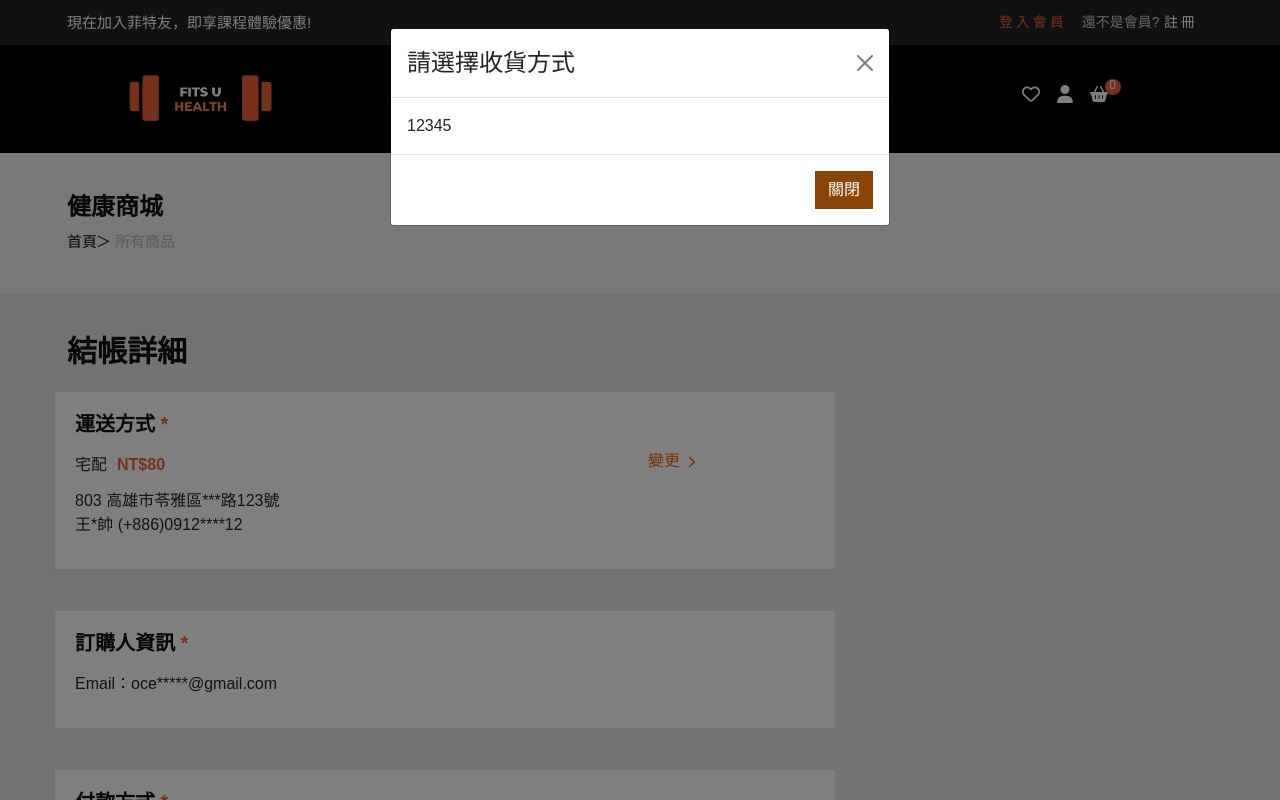
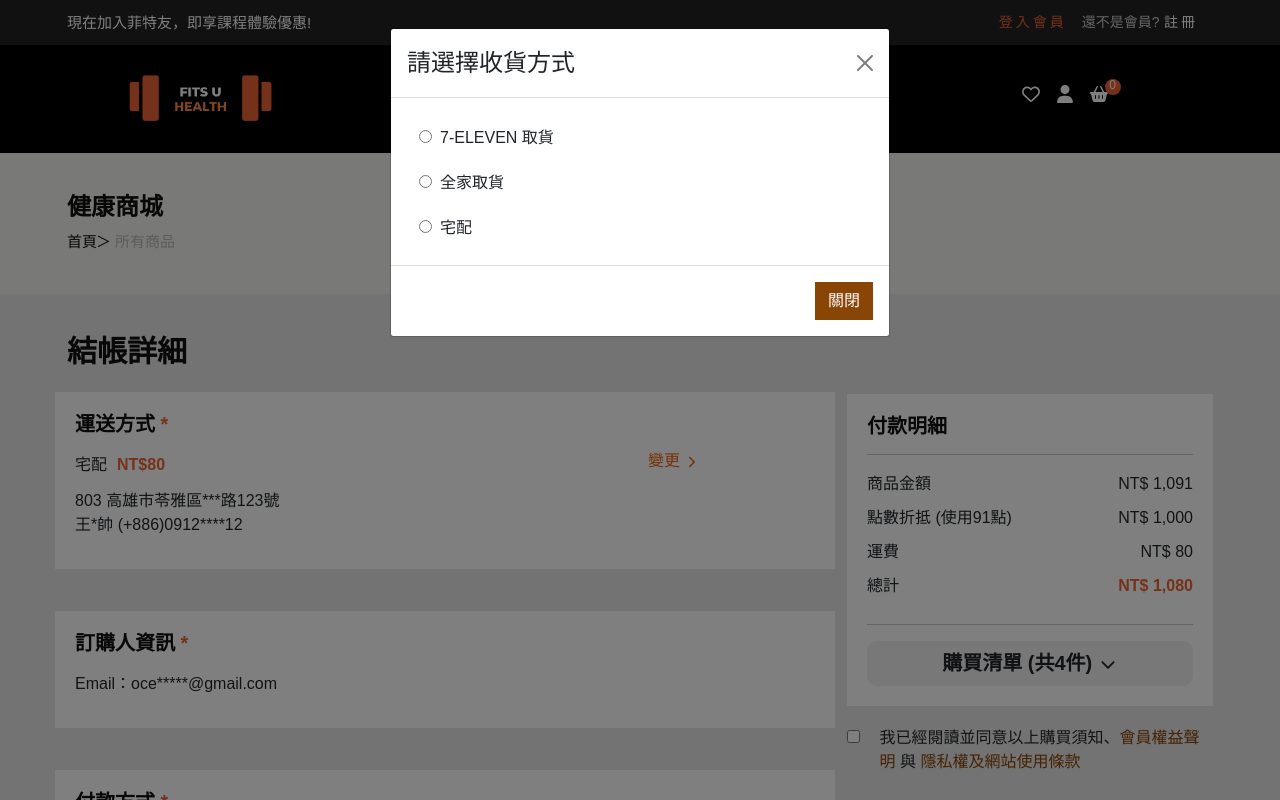
Before and after one commit to ni86910/team1_final, a Next.js app in the folder frontend-react/: page /cart/checkout in a window 1280 px wide. Both pictures are taken after a click on the link "變更". Shown: the top 800 px of the page. Built offline with nearby package versions, Linux system fonts and the light colour scheme.

Commit message:
結帳頁, 調整排版2

```diff
--- a/frontend-react/components/cart/checkout-main.js
+++ b/frontend-react/components/cart/checkout-main.js
@@ -183,63 +183,6 @@
                 {/* 付款方式 end */}
               </div>
             </div>
-            {/* 購物須知 */}
-            <div className={style['checkout-BlockContainer']}>
-              <div className={style['checkout-MaskContainer']}>
-                <div className={style['checkout-BlockTitle']}>
-                  <h5>購物須知</h5>
-                </div>
-                <div className={style['purchase-notes']}>
-                  <p style={{ marginBottom: 0 }}>
-                    <span style={{ backgroundColor: '#FF965A' }}>
-                      訂單成立後，將於三日內(不含六日/國定假日)
-                    </span>
-                  </p>
-                  <p style={{ marginBottom: 0 }}>
-                    <span style={{ backgroundColor: '#FF965A' }}>
-                      安排出貨，出貨狀況可於查看訂單中確認。
-                      <br />
-                    </span>
-                    <span style={{ backgroundColor: '#FF965A' }}>
-                      假期期間訂單量眾多，將於上班日起陸續安排出貨。
-                      <br />
-                    </span>
-                    <span style={{ backgroundColor: '#FF965A' }}>
-                      若您願意等候，歡迎下單選購。
-                      <br />
-                      <br />
-                    </span>
-                  </p>
-                  <span style={{ color: '#0000ff' }}>
-                    * * * 下列購物須知，請您詳閱 * * *
-                  </span>
-                  <p style={{ marginBottom: 0 }}></p>
-                  <p>
-                    1. 訂單一經成立後將於 上班日起
-                    陸續安排出貨，恕無法指定出貨日與配送時間，亦或延後、保留。
-                  </p>
-                  <p>配送時間說明：</p>
-                  <p>【宅配】約２～３天(不含六日及國定假日)</p>
-                  <p>【超商取貨】約２～５個工作天會送達您指定的超商門市</p>
-                  <p>
-                    2. 基於確保消費者購物資料與交易安全等因素，
-                    <span style={{ color: '#ff0000' }}>
-                      訂單成立後將無法變更訂單商品內容，取消訂單也無法恢復
-                    </span>
-                    ，若需更改訂單內容與付款方式，還請您取消訂單後重新下單即可，可至【會員專區→查看訂單→申請取消訂單】。
-                  </p>
-                  <p>
-                    3.
-                    已成立訂單【尚未安排出貨】為前提，如欲申請取消訂單約5~10分鐘後，商品庫存會自動回補庫存，效期內可用之點數也會一併自動歸還至您的帳戶。
-                  </p>
-                  <p>
-                    4. 如遇缺貨或商品無法出貨時，客服人員將會以電話與您聯絡。
-                  </p>
-                  <p>感謝您撥空詳閱本站購物須知</p>
-                  <p />
-                </div>
-              </div>
-            </div>
             {/* Right 訂單金額總計 */}
             <div
               className={`col-lg-4 col-sm-12 ${style['checkout-right-section']}`}
@@ -307,6 +250,63 @@
                 </Link>
               </div>
             </div>
+            {/* 購物須知 */}
+            <div className={style['checkout-BlockContainer']}>
+              <div className={style['checkout-MaskContainer']}>
+                <div className={style['checkout-BlockTitle']}>
+                  <h5>購物須知</h5>
+                </div>
+                <div className={style['purchase-notes']}>
+                  <p style={{ marginBottom: 0 }}>
+                    <span style={{ backgroundColor: '#FF965A' }}>
+                      訂單成立後，將於三日內(不含六日/國定假日)
+                    </span>
+                  </p>
+                  <p style={{ marginBottom: 0 }}>
+                    <span style={{ backgroundColor: '#FF965A' }}>
+                      安排出貨，出貨狀況可於查看訂單中確認。
+                      <br />
+                    </span>
+                    <span style={{ backgroundColor: '#FF965A' }}>
+                      假期期間訂單量眾多，將於上班日起陸續安排出貨。
+                      <br />
+                    </span>
+                    <span style={{ backgroundColor: '#FF965A' }}>
+                      若您願意等候，歡迎下單選購。
+                      <br />
+                      <br />
+                    </span>
+                  </p>
+                  <span style={{ color: '#0000ff' }}>
+                    * * * 下列購物須知，請您詳閱 * * *
+                  </span>
+                  <p style={{ marginBottom: 0 }}></p>
+                  <p>
+                    1. 訂單一經成立後將於 上班日起
+                    陸續安排出貨，恕無法指定出貨日與配送時間，亦或延後、保留。
+                  </p>
+                  <p>配送時間說明：</p>
+                  <p>【宅配】約２～３天(不含六日及國定假日)</p>
+                  <p>【超商取貨】約２～５個工作天會送達您指定的超商門市</p>
+                  <p>
+                    2. 基於確保消費者購物資料與交易安全等因素，
+                    <span style={{ color: '#ff0000' }}>
+                      訂單成立後將無法變更訂單商品內容，取消訂單也無法恢復
+                    </span>
+                    ，若需更改訂單內容與付款方式，還請您取消訂單後重新下單即可，可至【會員專區→查看訂單→申請取消訂單】。
+                  </p>
+                  <p>
+                    3.
+                    已成立訂單【尚未安排出貨】為前提，如欲申請取消訂單約5~10分鐘後，商品庫存會自動回補庫存，效期內可用之點數也會一併自動歸還至您的帳戶。
+                  </p>
+                  <p>
+                    4. 如遇缺貨或商品無法出貨時，客服人員將會以電話與您聯絡。
+                  </p>
+                  <p>感謝您撥空詳閱本站購物須知</p>
+                  <p />
+                </div>
+              </div>
+            </div>
           </div>
         </div>
 
@@ -315,7 +315,42 @@
           <Modal.Header closeButton>
             <Modal.Title>請選擇收貨方式</Modal.Title>
           </Modal.Header>
-          <Modal.Body>12345</Modal.Body>
+          <Modal.Body>
+            <div className={`container`}>
+              <div className={`row`}>
+                <label>
+                  <input
+                    type="radio"
+                    className={`my-3 me-2`}
+                    id="cash"
+                    name="payment"
+                    defaultValue={1}
+                  />
+                  7-ELEVEN 取貨
+                </label>
+                <label>
+                  <input
+                    type="radio"
+                    className={`my-3 me-2`}
+                    id="cash"
+                    name="payment"
+                    defaultValue={2}
+                  />
+                  全家取貨
+                </label>
+                <label>
+                  <input
+                    type="radio"
+                    className={`my-3 me-2`}
+                    id="cash"
+                    name="payment"
+                    defaultValue={3}
+                  />
+                  宅配
+                </label>
+              </div>
+            </div>
+          </Modal.Body>
           <Modal.Footer>
             <Button
               onClick={handleCloseModal}
```
